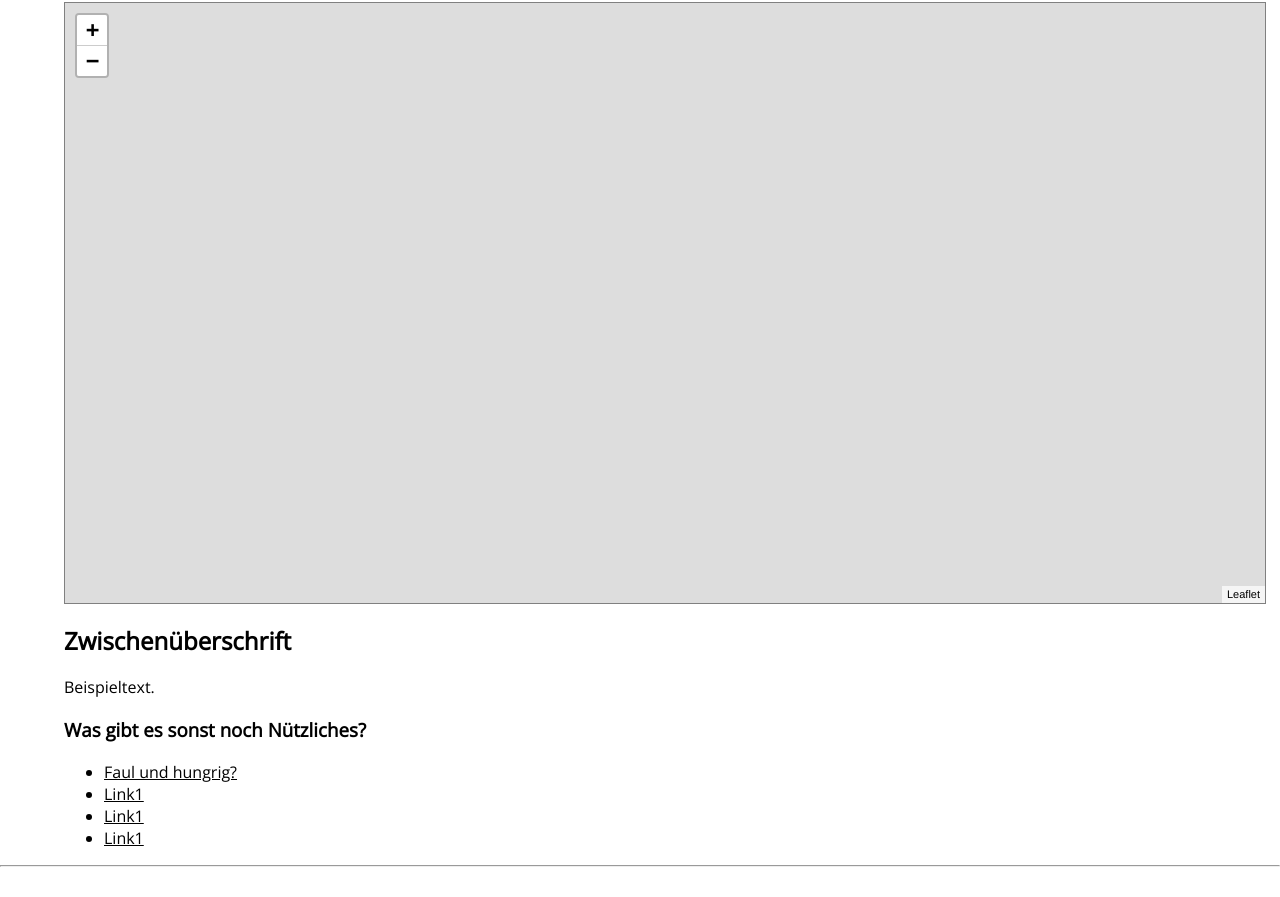
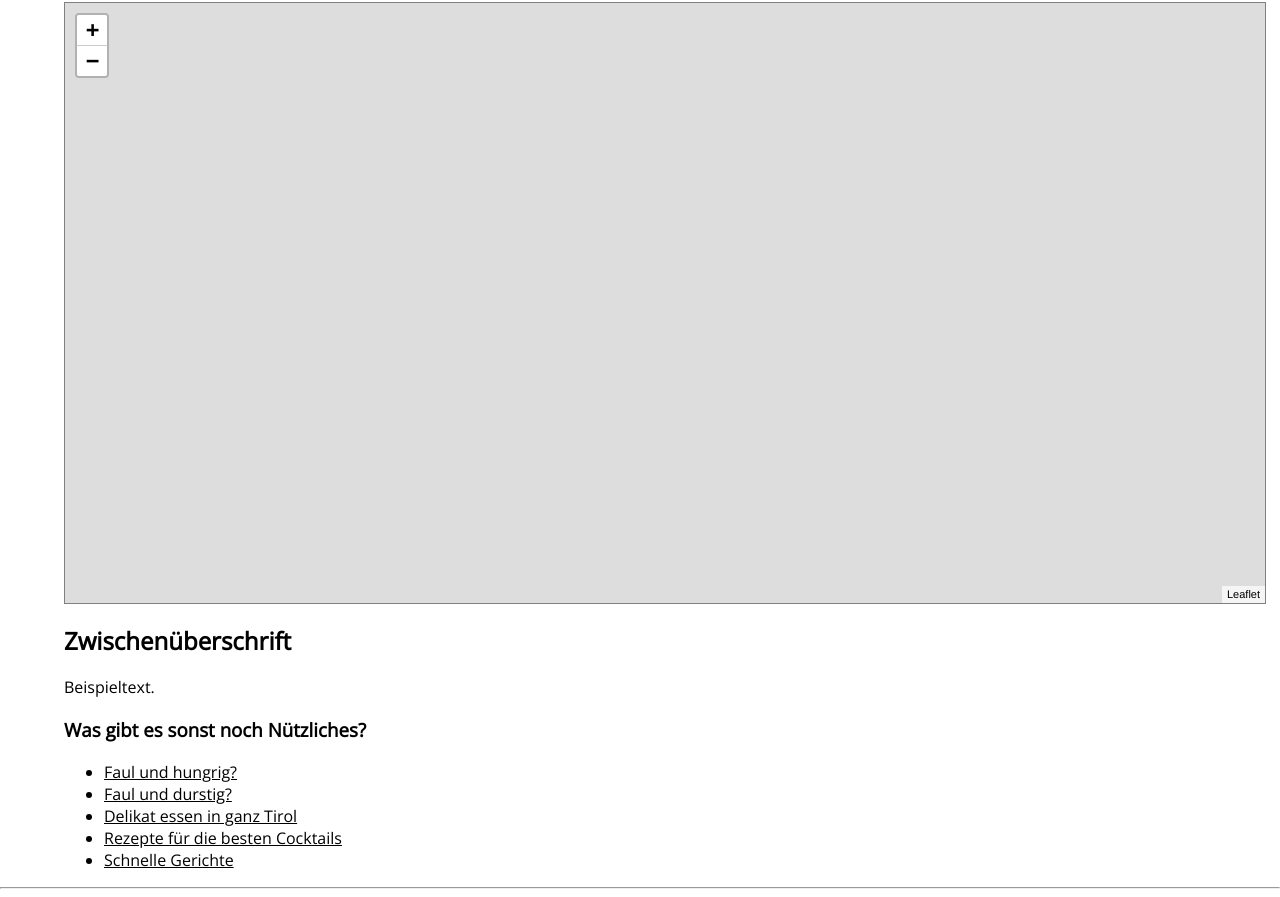
Before and after one commit to teamturbo/teamturbo.github.io, a plain HTML site: page shops.html in a window 1280 px wide. Shown: the part 779-1676 px from the top of the page. Before the commit the page ends 1654 px from the top, so only its background shows below. Drawn offline with nearby package versions, Linux system fonts and the light colour scheme; files whose address does not match are found by name.

Commit message:
weitere Links

```diff
--- a/shops.html
+++ b/shops.html
@@ -57,9 +57,10 @@
         <h3>Was gibt es sonst noch Nützliches?</h3>
         <ul>
             <li><a href="https://www.lieferservice.at/">Faul und hungrig?</a></li>
-            <li><a href="https://www.google.com">Link1</a></li>
-            <li><a href="https://www.google.com">Link1</a></li>
-            <li><a href="https://www.google.com">Link1</a></li>
+            <li><a href="https://www.inndrinks.at/">Faul und durstig?</a></li>
+            <li><a href="https://www.tirol.at/reisefuehrer/kultur-leben/kulinarik/haubenlokale">Delikat essen in ganz Tirol</a></li>
+            <li><a href="https://www.liquor.com/hub/cocktail-recipes/#gs.7qEw0oY">Rezepte für die besten Cocktails</a></li>
+            <li><a href="https://www.ichkoche.at/schnelle-rezepte/">Schnelle Gerichte</a></li>
         </ul>
     </div>
 
```
